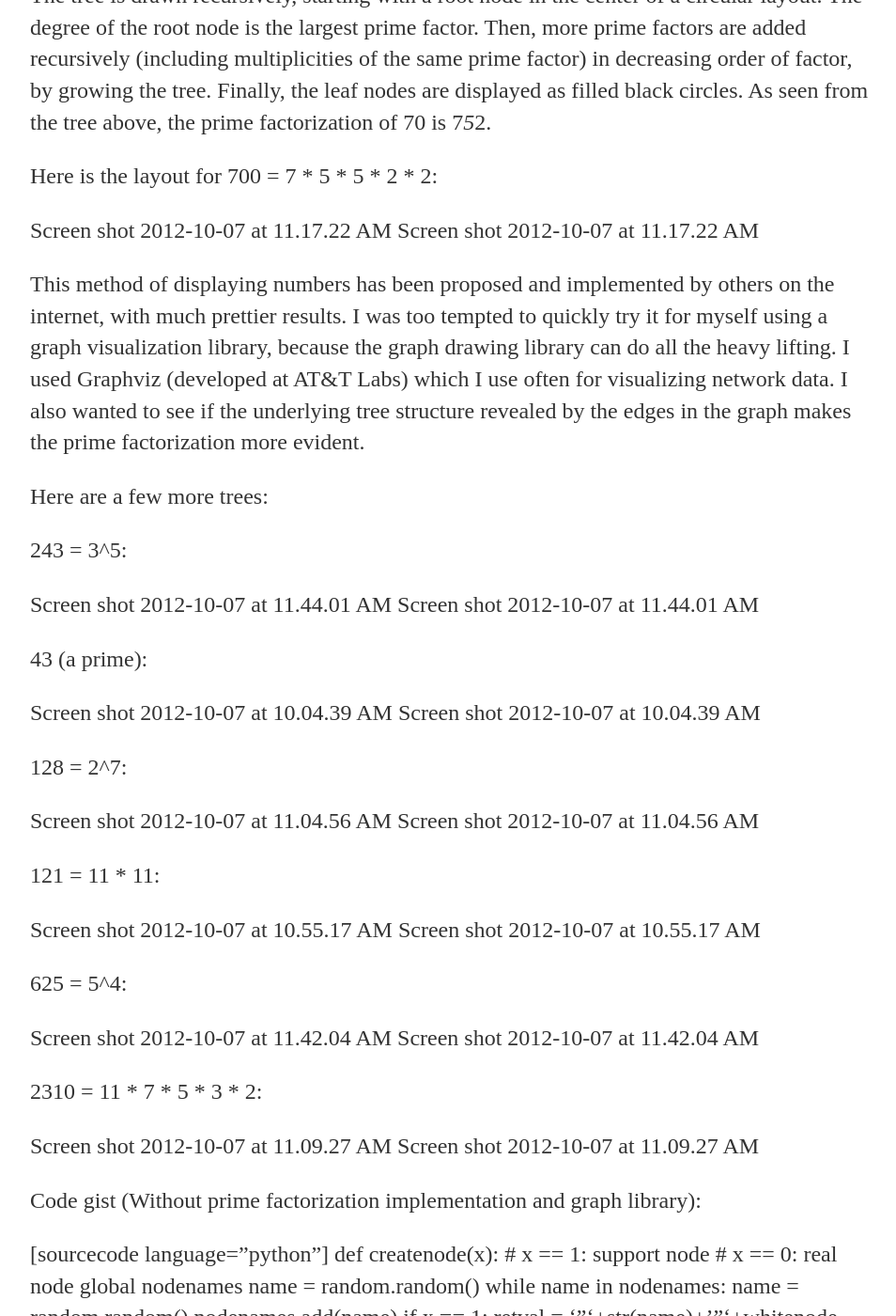
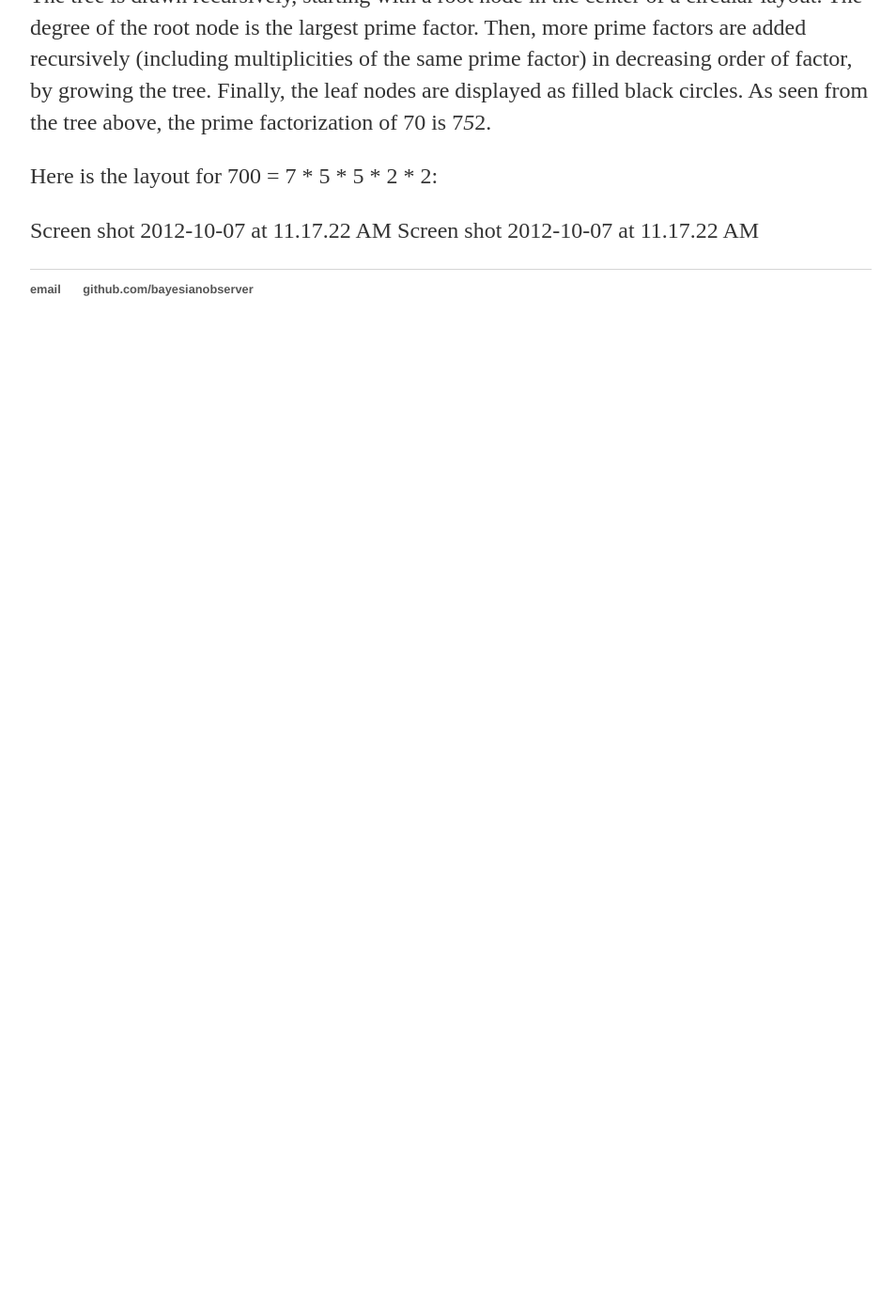
Before and after one commit to bayesianobserver/bayesianobserver.github.io, a Jekyll site: the page built from _posts/2015-01-10-prime-factorization-trees.md, in a window 1280 px wide and 1400 px high, scrolled down 587 px. Shown: the whole window at 94% size, without its empty margins (160-1114 px from the left). Built offline with Jekyll 4.4.1, drawn with Linux system fonts in a browser that asks for light colours; our own code applies the rules of GitHub Pages for plain Markdown files; after the commit the page ends 962 px from its top, so only the background shows below that; some of the changed text lies outside the part shown.

Commit message:
Update 2015-01-10-prime-factorization-trees.md

```diff
--- a/_posts/2015-01-10-prime-factorization-trees.md
+++ b/_posts/2015-01-10-prime-factorization-trees.md
@@ -18,47 +18,3 @@ Here is the layout for 700 = 7 * 5 * 5 * 2 * 2:
 
 Screen shot 2012-10-07 at 11.17.22 AM
 Screen shot 2012-10-07 at 11.17.22 AM
-
-This method of displaying numbers has been proposed and implemented by others on the internet, with much prettier results. I was too tempted to quickly try it for myself using a graph visualization library, because the graph drawing library can do all the heavy lifting. I used Graphviz (developed at AT&T Labs) which I use often for visualizing network data. I also wanted to see if the underlying tree structure revealed by the edges in the graph makes the prime factorization more evident.
-
-Here are a few more trees:
-
-243 = 3^5:
-
-Screen shot 2012-10-07 at 11.44.01 AM
-Screen shot 2012-10-07 at 11.44.01 AM
-
-43 (a prime):
-
-Screen shot 2012-10-07 at 10.04.39 AM
-Screen shot 2012-10-07 at 10.04.39 AM
-
-128 = 2^7:
-
-Screen shot 2012-10-07 at 11.04.56 AM
-Screen shot 2012-10-07 at 11.04.56 AM
-
-121 = 11 * 11:
-
-Screen shot 2012-10-07 at 10.55.17 AM
-Screen shot 2012-10-07 at 10.55.17 AM
-
-625 = 5^4:
-
-Screen shot 2012-10-07 at 11.42.04 AM
-Screen shot 2012-10-07 at 11.42.04 AM
-
-2310 = 11 * 7 * 5 * 3 * 2:
-
-Screen shot 2012-10-07 at 11.09.27 AM
-Screen shot 2012-10-07 at 11.09.27 AM
-
-Code gist (Without prime factorization implementation and graph library):
-
-[sourcecode language="python"] def createnode(x): # x == 1: support node # x == 0: real node global nodenames name = random.random() while name in nodenames: name = random.random() nodenames.add(name) if x == 1: retval = '"'+str(name)+'"'+whitenode else: retval = '"'+str(name)+'"'+blacknode print retval return '"'+str(name)+'"'
-
-def createedge(x,y,t): # x and y are nodes, t is type (0=last stage of the tree, 1=all other stages) if t == 1: print x + '--' + y + ' [color="#DDDDDD"]' if t == 0: print x + '--' + y + ' [color=grey]' return x + '--' + y
-
-pf = factorization(n) # keys are factors, values are the multiplicity of the prime factors factors = [] for fac in pf: for multiplicity in range(0, pf[fac]): factors.append(fac) factors = sorted(factors, reverse=True) print 'graph G{' print 'overlap = false' nodenames = set() edgeset = set() whitenode = ' [fixedsize=True, width=0.1, height=0.1, color = white, fontcolor = white, shape = circle]' blacknode = ' [color = black, style = filled, fontcolor = black, shape = circle]' rootnode = createnode(1) currentset = set() currentset.add(rootnode) level = len(factors) + 1 for i in range(0, len(factors)): level -= 1 f = factors[i] nodetype = 1 if i == len(factors) - 1: nodetype = 0 newnodeset = set() for eachnode in currentset: for j in range(0, f): newnode = createnode(nodetype) newnodeset.add(newnode) edgeset.add(createedge(eachnode, newnode, level, nodetype)) currentset = newnodeset print '}' [/sourcecode]
-
-For prime factorization, I used the this implementation.
```
